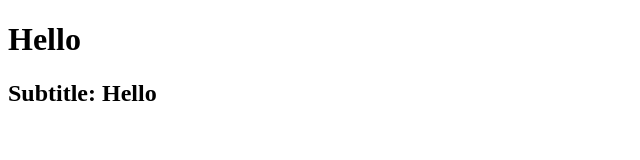
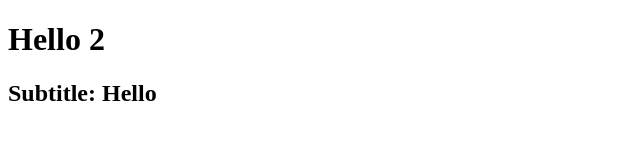
Before and after one commit to kd-seattleu/gitdemo, a plain HTML site: page index.html in a window 1280 px wide. Shown: the full height of the page, 0-640 px from the left. Drawn offline with Linux system fonts and the light colour scheme.

Commit message:
Update index.html

```diff
--- a/index.html
+++ b/index.html
@@ -5,7 +5,7 @@
     <meta name="viewport" content="width=device-width, initial-scale=1.0">
     <title>Hello Page </title>
 </head>
-<body> <h1>Hello</h1>
+<body> <h1>Hello 2 </h1>
 <h2> Subtitle: Hello </h2>
 </body>
 </html>
```
